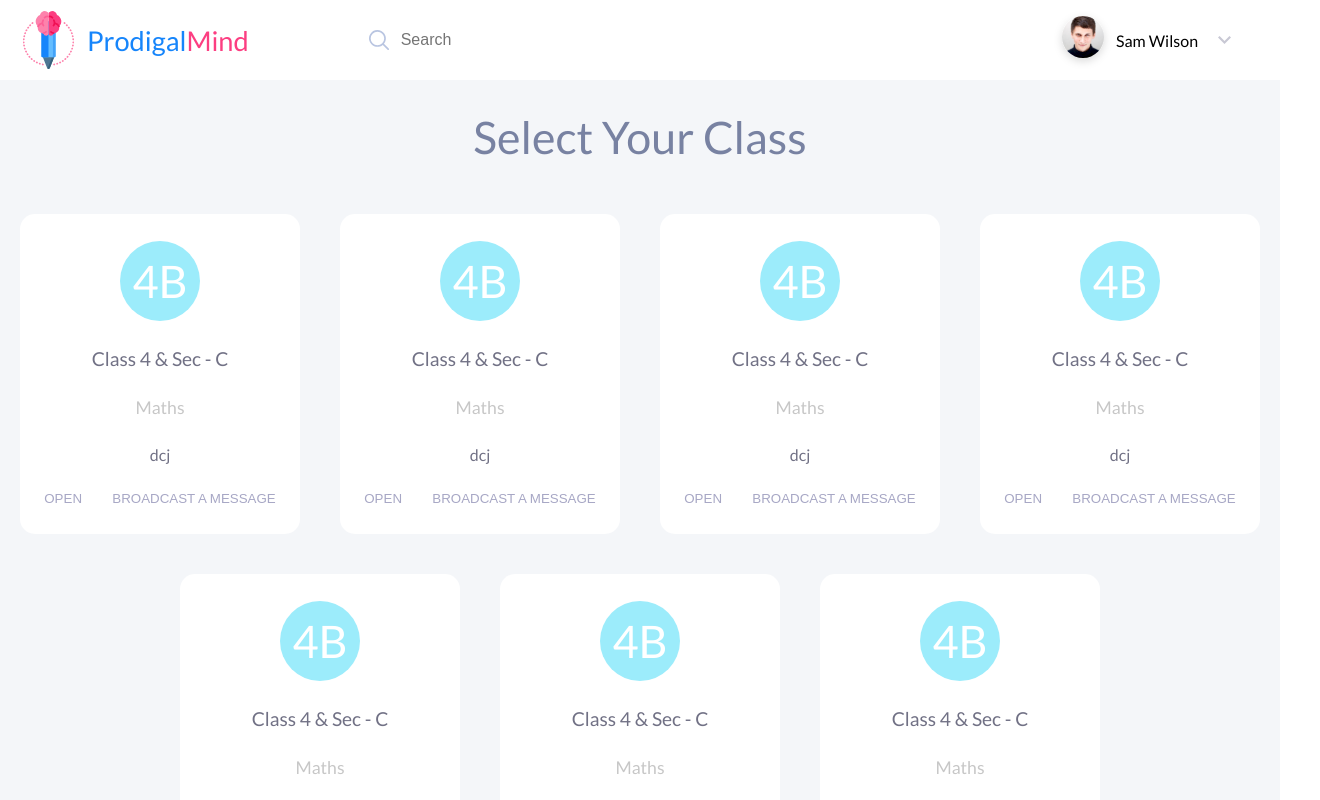
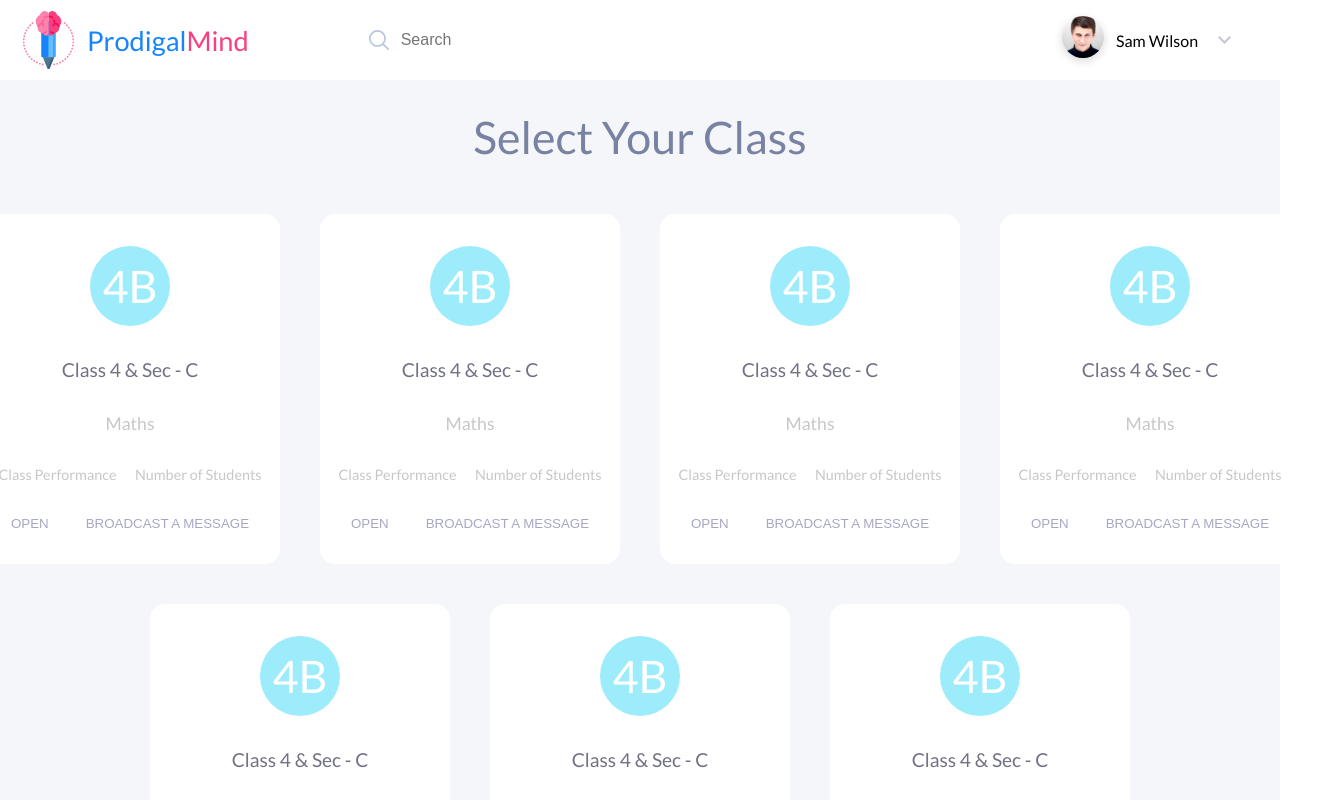
Before and after one commit to guptaashish190/prodigalmind, a React app: page /teacher in a window 1280 px wide. Shown: the top 800 px of the page, 1320 px wide, since content can reach past the window. Built offline with nearby package versions, Linux system fonts and the light colour scheme.

Commit message:
added card descriptions

```diff
--- a/src/components/Teacher/ClassOverview/card.js
+++ b/src/components/Teacher/ClassOverview/card.js
@@ -10,7 +10,12 @@
         <span className="class-desc">Class 4 & Sec - C</span>
         <span className="subject">Maths</span>
         <div className="stats">
-            dcj
+          <div className="graph-overview">
+                Class Performance
+          </div>
+          <div className="population">
+                Number of Students
+          </div>
         </div>
         <div className="btn-container">
           <button>OPEN</button>
--- a/src/styles/ClassOverview.scss
+++ b/src/styles/ClassOverview.scss
@@ -8,8 +8,8 @@
         display: flex;
     .overview-card{
         background-color: white;
-        height: 320px;
-        width: 280px;
+        height: 350px;
+        width: 300px;
         margin: 20px;
         border-radius: 15px;
         display: flex;
@@ -39,7 +39,11 @@
             color: #C7C7C7;
         }
         .stats{
-
+            display: flex;
+            font-size: 0.9em;
+            width: 100%;
+            color: #C7C7C7;
+            justify-content: space-evenly;
         }
         .btn-container{
             width: 100%;
```
